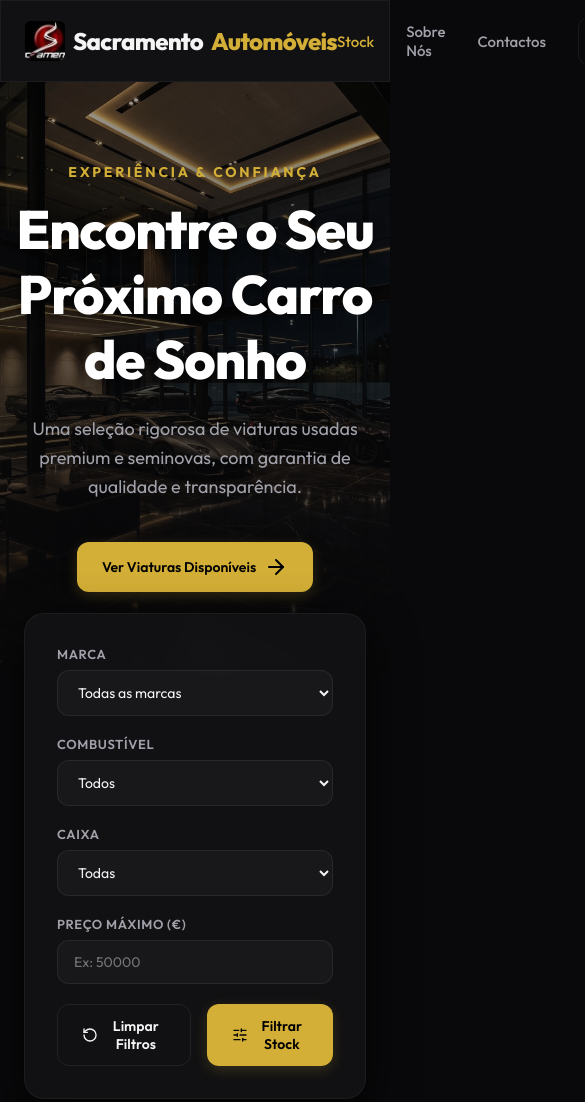
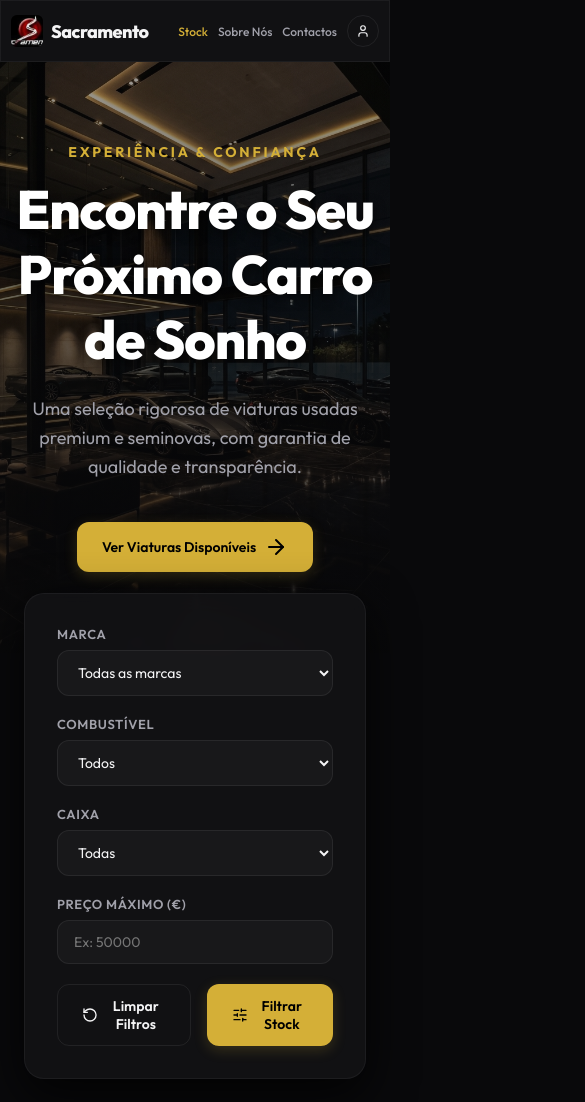
Before and after one commit to luismartinho21/SacramentoAutomoveis, a website: page public/index.html in a window 390 px wide. Shown: the top 1102 px of the page, 585 px wide, since content can reach past the window. Drawn offline with nearby package versions, Linux system fonts and the light colour scheme; no server answers; a web font is replaced by a local one.

Commit message:
Fix database race condition on PostgreSQL and make headers responsive and linear on mobile

```diff
--- a/public/css/styles.css
+++ b/public/css/styles.css
@@ -107,9 +107,17 @@ a {
   display: flex;
   align-items: center;
   gap: 8px;
+  white-space: nowrap;
 }
 .logo span {
   color: var(--accent);
+  transition: var(--transition-fast);
+}
+.logo-img {
+  height: 40px;
+  border-radius: var(--border-radius-sm);
+  object-fit: contain;
+  transition: var(--transition-fast);
 }
 
 /* Button UI */
@@ -212,6 +220,7 @@ header {
   z-index: 100;
   width: 100%;
   border-bottom: 1px solid var(--border-color);
+  transition: var(--transition-fast);
 }
 
 header .container {
@@ -219,21 +228,99 @@ header .container {
   display: flex;
   align-items: center;
   justify-content: space-between;
+  transition: var(--transition-fast);
 }
 
 nav {
   display: flex;
   align-items: center;
   gap: 32px;
+  transition: var(--transition-fast);
 }
 
 nav a {
   font-size: 15px;
   font-weight: 500;
   color: var(--text-secondary);
+  white-space: nowrap;
 }
 nav a:hover, nav a.active {
   color: var(--accent);
+}
+
+.btn-seller {
+  padding: 8px 16px;
+  font-size: 13px;
+}
+
+/* Responsive Header */
+@media (max-width: 768px) {
+  header .container {
+    height: 70px;
+    padding: 0 16px;
+  }
+
+  .logo {
+    font-size: 20px;
+  }
+
+  .logo-img {
+    height: 32px;
+  }
+
+  nav {
+    gap: 16px;
+  }
+
+  nav a {
+    font-size: 13.5px;
+  }
+
+  .btn-seller {
+    padding: 8px;
+    border-radius: 50%;
+    width: 36px;
+    height: 36px;
+    display: inline-flex;
+    align-items: center;
+    justify-content: center;
+  }
+
+  .btn-seller span {
+    display: none;
+  }
+
+  .btn-seller i, .btn-seller svg {
+    margin: 0;
+  }
+}
+
+@media (max-width: 480px) {
+  header .container {
+    height: 60px;
+    padding: 0 10px;
+  }
+
+  .logo {
+    font-size: 18px;
+  }
+
+  .logo span {
+    display: none;
+  }
+
+  nav {
+    gap: 10px;
+  }
+
+  nav a {
+    font-size: 12px;
+  }
+
+  .btn-seller {
+    width: 32px;
+    height: 32px;
+  }
 }
 
 /* Footer Section */
--- a/public/index.html
+++ b/public/index.html
@@ -21,15 +21,15 @@
   <header class="glass">
     <div class="container">
       <a href="#" class="logo">
-        <img src="img/logo.jpg" alt="Logo Sacramento" style="height: 40px; border-radius: var(--border-radius-sm); object-fit: contain;">
+        <img src="img/logo.jpg" alt="Logo Sacramento" class="logo-img">
         Sacramento <span>Automóveis</span>
       </a>
       <nav>
         <a href="#stock" class="active">Stock</a>
         <a href="#sobre-nos">Sobre Nós</a>
         <a href="#contactos">Contactos</a>
-        <a href="admin.html" class="btn btn-secondary" style="padding: 8px 16px; font-size: 13px;">
-          <i data-lucide="user"></i> Área do Vendedor
+        <a href="admin.html" class="btn btn-secondary btn-seller">
+          <i data-lucide="user"></i> <span>Área do Vendedor</span>
         </a>
       </nav>
     </div>
```
Also changed, not shown: database.js (+29 -37 lines), public/admin.html (+3 -3 lines), public/css/admin.css (+55 -0 lines).
